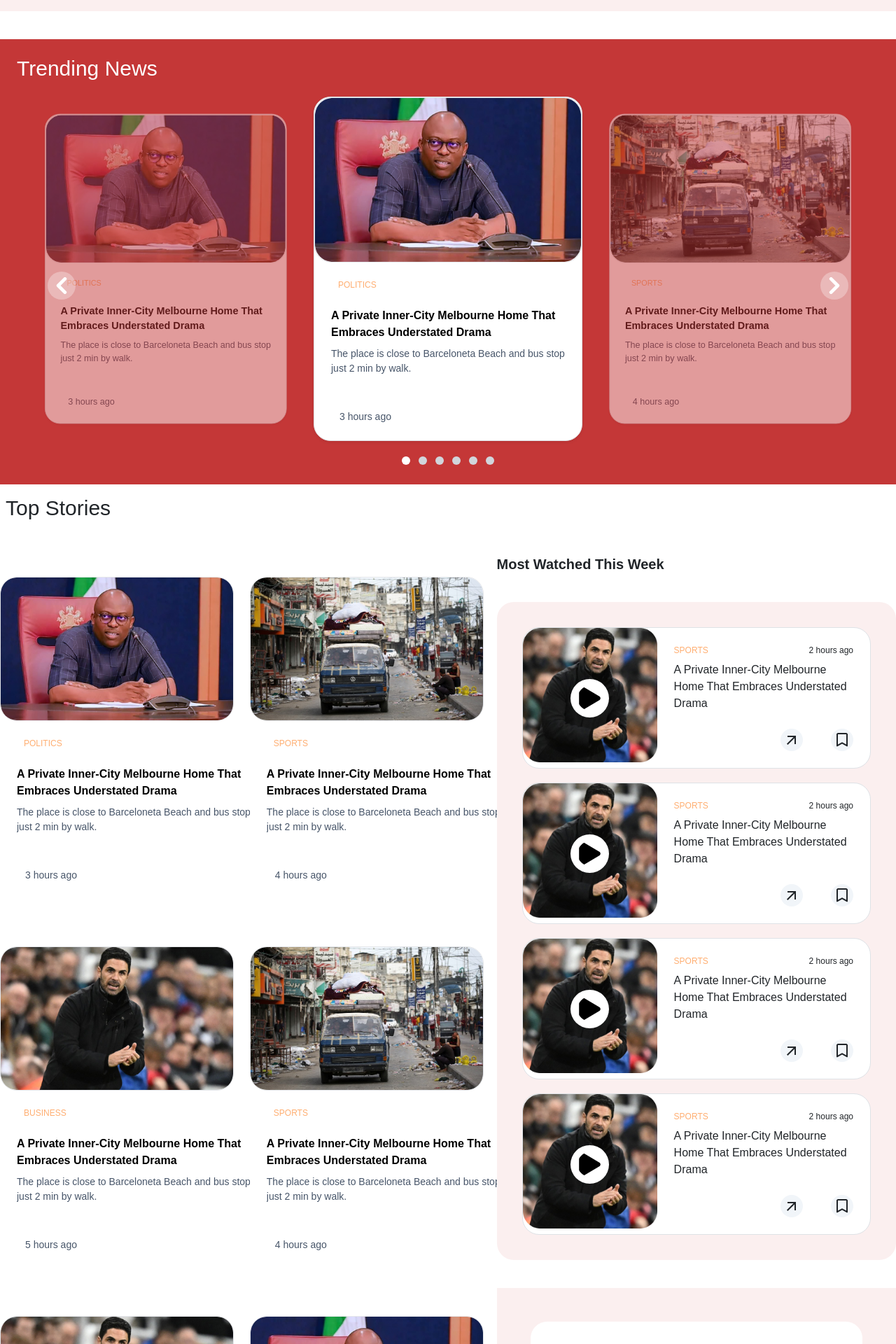
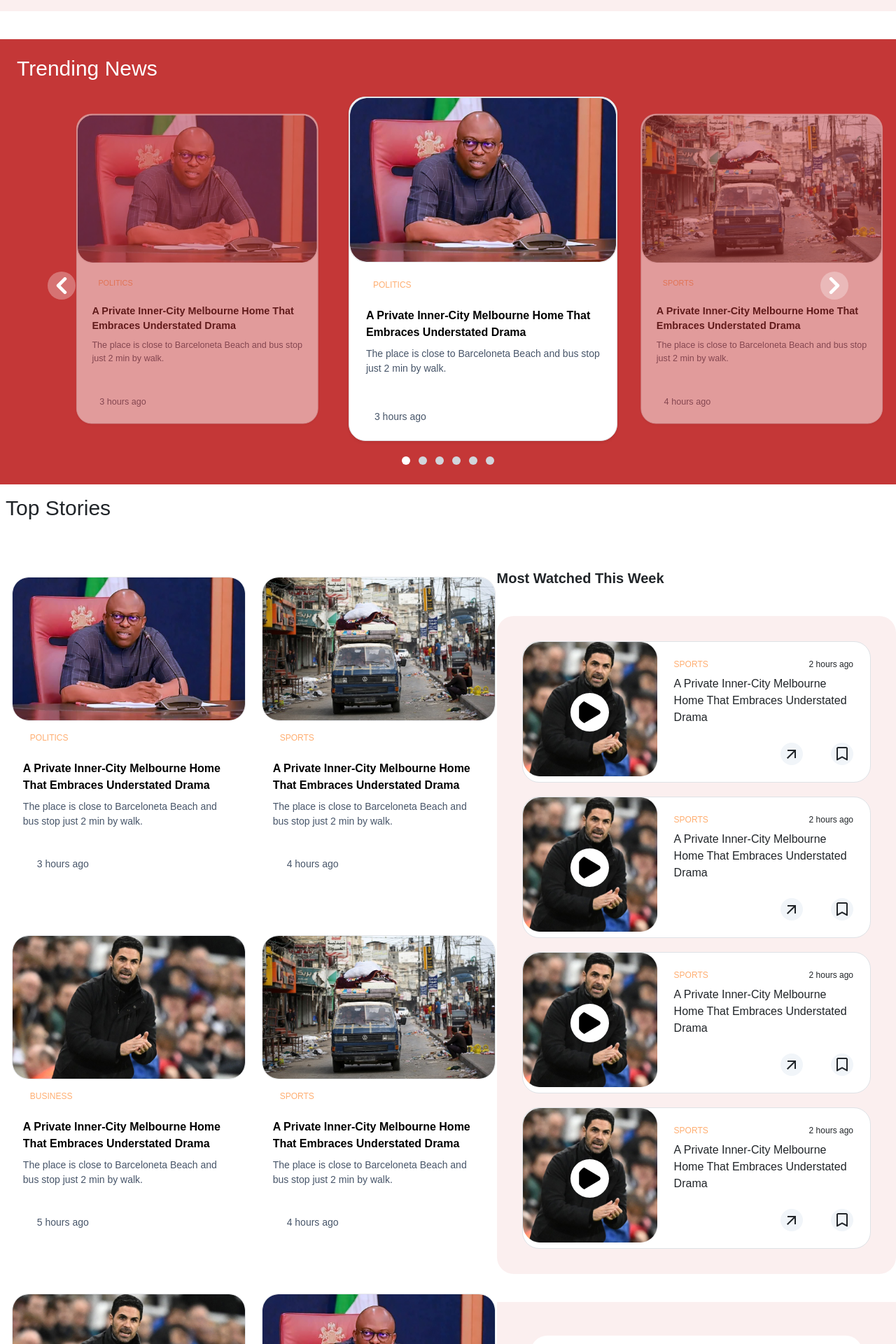
Before and after one commit to CheckUpdateBuilds/checkupdate, a React (Vite) app: page / in a window 1280 px wide. Shown: the part 380-2300 px from the top of the page at 70% size. Built offline with nearby package versions, Linux system fonts and the light colour scheme.

Commit message:
card updated

```diff
--- a/src/Components/Card.jsx
+++ b/src/Components/Card.jsx
@@ -5,7 +5,7 @@ const Card = ({ title, description, subTitle, time, image }) => {
   return (
     <>
       <a>
-        <div className=" flex flex-col my-6 bg-white shadow-sm border border-slate-800 rounded-3xl w-fit lg:w-96 ">
+        <div className=" flex flex-col my-6 bg-white shadow-sm border border-slate-800 rounded-3xl ml-[13%] w-[75%] lg:w-96 ">
           <div className=" overflow-hidden text-white rounded-3xl w-fit h-auto border-1">
             <img
               src={image}
--- a/src/Components/Card2.jsx
+++ b/src/Components/Card2.jsx
@@ -1,3 +1,4 @@
+// Top Stories
 // import React from 'react'
 import { Link } from 'react-router-dom';
 import PropTypes from "prop-types";
@@ -6,13 +7,13 @@ const Card = ({ title, description, subTitle, time, image }) => {
   return (
     <>
       <Link to={'/'} >
-        <div className=" flex flex-col my-6 bg-white rounded-3xl w-[190px] lg:w-96 ">
+        <div className=" flex flex-col my-6 bg-white rounded-3xl ml-[5%] w-[115%] lg:w-96 ">
           <div className=" overflow-hidden text-white rounded-3xl h-auto border-1 mr-[50px]">
             <img
               src={image}
             />
           </div>
-          <div className="p-4">
+          <div className="p-3 mr-[50px]">
             <div className="mb-4 text-transform: uppercase px-2.5 text-xs text-companyOrange transition-all text-left">
               {title}
             </div>
--- a/src/pages/Home.jsx
+++ b/src/pages/Home.jsx
@@ -45,7 +45,7 @@ const Home = () => {
           </div>
 
 
-          <div className=" lg:w-fit lg:ml-[16px] lg:mt-[100px] " >
+          <div className=" lg:w-fit lg:ml-[16px] lg:mt-[120px] " >
            <div className="text-xl font-bold font-Nunito ">
               <p>Most Watched This Week</p>
             </div>
```
